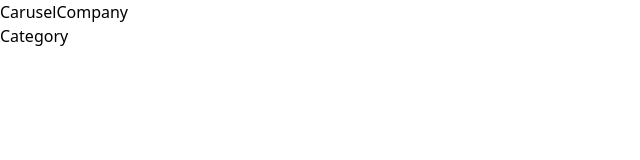
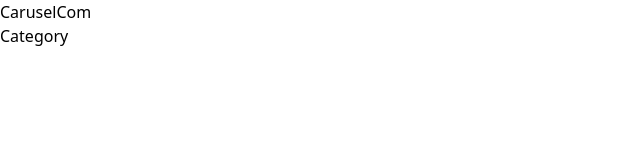
Before and after one commit to Mirabbosbek9778/Ussd_webview, a React (Vite) app: page / in a window 1280 px wide. Shown: the top 160 px of the page, without its empty margins (0-640 px from the left). Built offline with nearby package versions, Linux system fonts and the light colour scheme.

Commit message:
initial setup

```diff
--- a/package.json
+++ b/package.json
@@ -12,7 +12,8 @@
   "dependencies": {
     "antd": "^5.8.3",
     "react": "^18.2.0",
-    "react-dom": "^18.2.0"
+    "react-dom": "^18.2.0",
+    "styled-components": "^6.0.7"
   },
   "devDependencies": {
     "@types/react": "^18.2.15",
--- a/src/components/Carusel/index.jsx
+++ b/src/components/Carusel/index.jsx
@@ -1,9 +1,7 @@
-import React from 'react'
+import React from 'react';
 
-const CaruselCompany = () => {
-  return (
-    <div>CaruselCompany</div>
-  )
-}
+const CaruselCom = () => {
+  return <div>CaruselCom</div>;
+};
 
-export default CaruselCompany
+export default CaruselCom;
--- /dev/null
+++ b/src/components/Carusel/style.js
@@ -0,0 +1,5 @@
+import { styled } from 'styled-components';
+
+export const Wrapper = styled.div`
+  background-color: red;
+`;
```
Also changed, not shown: 1 other file (tests, documents, lock files or other folders).
